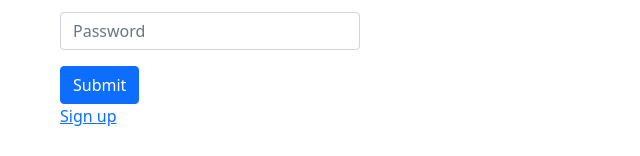
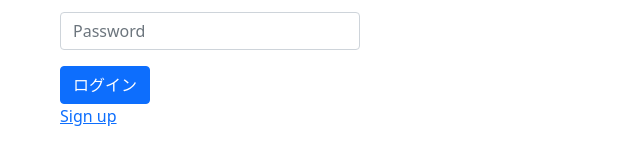
Before and after one commit to kotatabe/book-review-app, a React (Create React App) app: page /login in a window 1280 px wide. Shown: the part 172-328 px from the top of the page, without its empty margins (0-640 px from the left). Built offline with nearby package versions, Linux system fonts and the light colour scheme.

Commit message:
ログインフォームの作成

```diff
--- a/src/Login.js
+++ b/src/Login.js
@@ -1,24 +1,57 @@
+import { useState, useContext } from 'react';
 import Form from 'react-bootstrap/Form';
 import Button from 'react-bootstrap/Button';
 import {
   Link
 } from "react-router-dom";
+import { AuthContext } from './authContext';
+import axios from 'axios';
+
 
 export default function Login() {
+	const [ email, setEmail ] = useState('');
+	const [ password, setPassword ] = useState('');
+	const url = 'https://api-for-missions-and-railways.herokuapp.com/signin';
+	const auth_context = useContext(AuthContext);
+
+	const hundleSubmit = (event) => {
+		console.log('hundleSubmit!');
+		axios.post( url, { email, password } )
+			.then(res => {
+				localStorage.setItem('auth_token', res.data.token);
+				auth_context.setIsAuthenticated(true);
+				console.log('api return');
+			})
+			.catch(error => {
+				console.log('Error', error);
+			});
+		event.preventDefault();
+	}
+
 	return (
 		<body>
 			<h2>Login</h2>
-			<Form>
-				<Form.Group className="mb-3" controlId="formBasicEmail">
+			<Form onSubmit={hundleSubmit} className='signup-form'>
+				<Form.Group className="mb-3">
 					<Form.Label>Email address</Form.Label>
-					<Form.Control type="email" placeholder="Enter email" />
+					<Form.Control
+						type="email"
+						placeholder="Enter email"
+						value={email}
+						onChange={event => setEmail(event.target.value)}
+					/>
 				</Form.Group>
-				<Form.Group className="mb-3" controlId="formBasicPassword">
+				<Form.Group className="mb-3">
 					<Form.Label>Password</Form.Label>
-					<Form.Control type="password" placeholder="Password" />
+					<Form.Control
+						type="password"
+						placeholder="Password"
+						value={password}
+						onChange={event => setPassword(event.target.value)}
+					/>
 				</Form.Group>
 				<Button variant="primary" type="submit">
-					Submit
+					ログイン
 				</Button>
 			</Form>
 			<Link to="/signup">Sign up</Link>
--- a/src/Signup.js
+++ b/src/Signup.js
@@ -61,7 +61,7 @@ export default function Signup() {
 					/>
 				</Form.Group>
 				<Button variant='primary' type='submit'>
-					Submit
+					登録
 				</Button>
 			</Form>
 			<Link to='/login'>login</Link>
```
